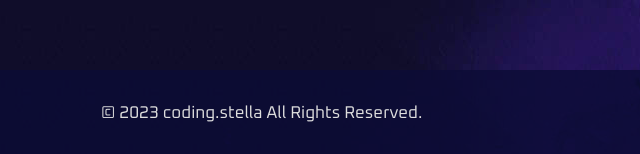
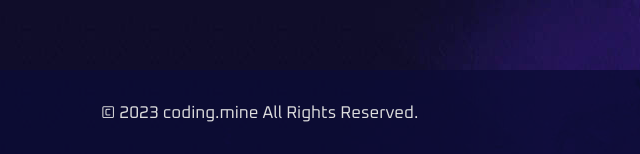
Before and after one commit to INFOLITE-IN/Gaming-website, a plain HTML site: page index.html in a window 1280 px wide. Shown: the part 3490-3644 px from the top of the page, 1-641 px from the left. Drawn offline with nearby package versions, Linux system fonts and the light colour scheme.

Commit message:
Update index.html

```diff
--- a/index.html
+++ b/index.html
@@ -560,7 +560,7 @@
       <div class="container">
 
         <p class="copyright">
-          &copy; 2023 coding.stella All Rights Reserved.
+          &copy; 2023 coding.mine All Rights Reserved.
         </p>
 
       </div>
```
